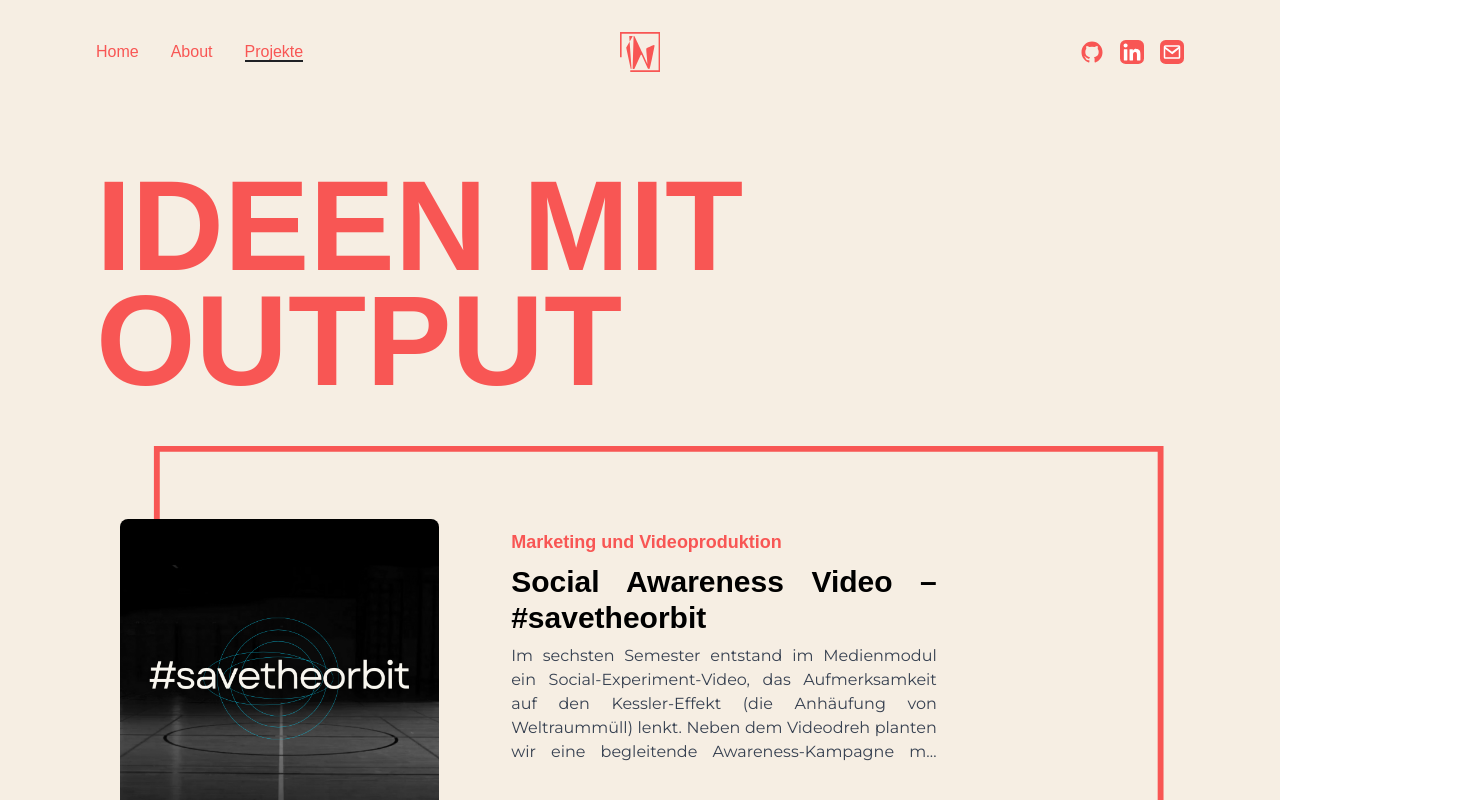
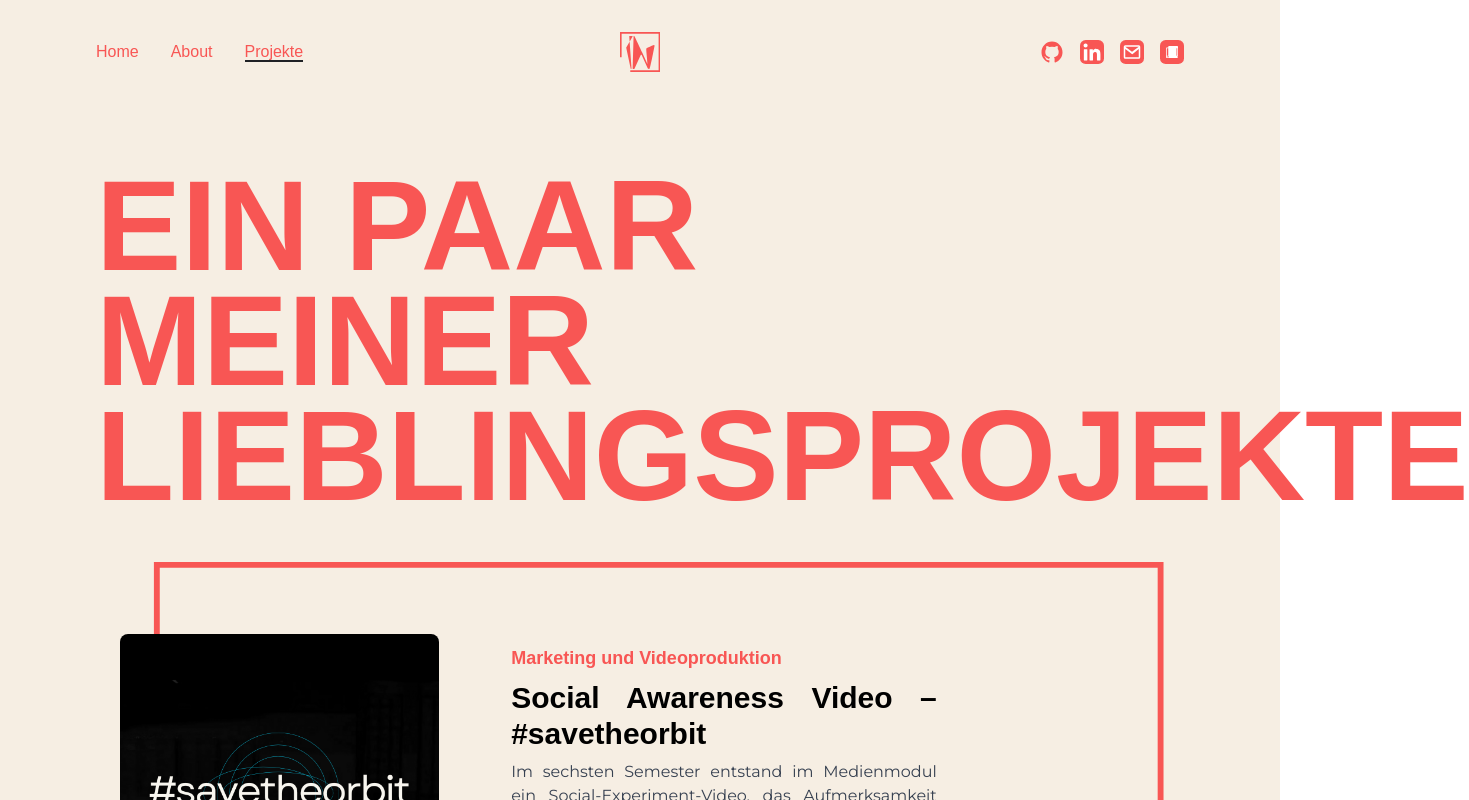
Before and after one commit to Ines2108/portfolio_new, a Next.js app: page /projekte in a window 1280 px wide. Shown: the top 800 px of the page, 1469 px wide, since content can reach past the window. Built offline with nearby package versions, Linux system fonts and the light colour scheme; a web font is replaced by a local one.

Commit message:
Adjust easterEgg and add one

```diff
--- a/src/components/AboutText.js
+++ b/src/components/AboutText.js
@@ -49,7 +49,7 @@ const AboutText = () => {
             text={easterEggData.strong.text}
             index={easterEggData.strong.index}
             video={easterEggData.strong.video}>
-            <span className="cursor-pointer hover:text-secundary transition">
+            <span className="cursor-pointer hover:text-secundary hover:font-bold transition">
               STRONG Nation® Kurs
             </span>
           </Popup>{" "}
--- a/src/components/Icons.js
+++ b/src/components/Icons.js
@@ -59,6 +59,25 @@ export const EmailIcon = ({ className, ...rest }) => (
     <path
       fill="#fff"
       d="M216 72a16 16 0 0 0-16-16H56a16 16 0 0 0-16 16v112a16 16 0 0 0 16 16h144a16 16 0 0 0 16-16V72Zm-16 0v.217l-72 54-72-54V72Zm0 112H56V96.783l70.3 52.688a8 8 0 0 0 9.4 0L200 96.783Z"
+    />
+  </motion.svg>
+);
+
+export const BookIcon = ({ className, ...rest }) => (
+  <motion.svg
+    xmlns="http://www.w3.org/2000/svg"
+    viewBox="0 0 256 256"
+    width="1.5em"
+    height="1.5em"
+    {...rest}
+    className={`w-full h-auto ${className}`}
+    initial={{ color: "#F85654" }}
+    whileHover={{ y: -2, color: "#4241B9" }}
+    transition={{ duration: 0.2 }}>
+    <rect width="256" height="256" fill="currentColor" rx="60" />
+    <path
+      fill="#fff"
+      d="M192 64H96a8 8 0 0 0-8 8v8H72a8 8 0 0 0-8 8v96a8 8 0 0 0 8 8h112a8 8 0 0 0 8-8V72a8 8 0 0 0-8-8Zm-96 24h88v80h-88Zm0 88v8H72v-8Zm96 8h-8v-8h8ZM72 88h16v80H72Zm24 0h80v80h-80Z"
     />
   </motion.svg>
 );
--- a/src/components/NavBar.js
+++ b/src/components/NavBar.js
@@ -1,9 +1,11 @@
 import React, { useState } from "react";
 import Link from "next/link";
 import { useRouter } from "next/router";
-import { EmailIcon, GithubIcon, LinkedInIcon } from "./Icons";
+import { BookIcon, EmailIcon, GithubIcon, LinkedInIcon } from "./Icons";
 import dynamic from "next/dynamic";
 import { motion } from "framer-motion";
+import Popup from "./Popup";
+import { easterEggData } from "@/data/easterEggData";
 
 const Logo = dynamic(() => import("@/components/Logo"), {
   ssr: false,
@@ -52,6 +54,7 @@ const CustomMobileLink = ({ href, title, className = "", toggle }) => {
 
 const NavBar = () => {
   const [isOpen, setIsOpen] = useState(false);
+  const router = useRouter();
 
   const handleClick = () => {
     setIsOpen(!isOpen);
@@ -112,6 +115,17 @@ const NavBar = () => {
             rel="noopener noreferrer">
             <EmailIcon />
           </a>
+          {router.asPath.startsWith("/projekte") && (
+            <Popup
+              title={easterEggData.booknerd.title}
+              text={easterEggData.booknerd.text}
+              index={easterEggData.booknerd.index}
+              image={easterEggData.booknerd.image}>
+              <span className="cursor-pointer">
+                <BookIcon className="w-6 h-6 text-primary hover:text-secundary transition" />
+              </span>
+            </Popup>
+          )}
         </nav>
       </div>
 
--- a/src/data/easterEggData.js
+++ b/src/data/easterEggData.js
@@ -2,6 +2,8 @@ import Itnes from "../../public/images/easterEggs/ITnes.jpg";
 import skydive from "../../public/images/easterEggs/Ines_Skydive.jpg";
 import walhai from "../../public/images/easterEggs/walhai.jpg";
 import prost from "../../public/images/easterEggs/Ines_mit_Wein.jpeg";
+import kindle from "../../public/images/easterEggs/Kindle_und_Katze.jpeg";
+import code from "../../public/images/easterEggs/Ines_am_verzweifeln.jpeg";
 
 export const easterEggData = {
   intro: {
@@ -13,17 +15,23 @@ Einfach mal drüberhovern, reinlesen, schmunzeln.`,
   },
   frontend: {
     title: "Mehr als Code – mein kreativer Aha-Moment",
-    index: "01 / 05",
+    index: "01 / 06",
     text: `Ich dachte lange, mein Herz schlägt für Code.<br>
-Doch während meines Frontend-Praktikums habe ich gemerkt: Mir fehlt etwas. Der kreative Spielraum, die Vielfalt, das Konzipieren.
-Das hat mir die Augen geöffnet: Ich will mehr als nur Coden. Ich will gestalten, mitdenken, mitentwickeln.<br>
-Heute weiß ich: Ich bin ein echter Allrounder – mit Background in Zahlen und Finanzen, aber einem Faible für UX, digitale Kommunikation, Design und Storytelling. <br>
-Und ja – ich mag’s, wenn’s nicht nur funktioniert, sondern auch richtig gut aussieht 😄`,
+Doch während meines Frontend-Praktikums habe ich gemerkt: Mir fehlt etwas. Der kreative Spielraum, das Designen, das Konzipieren.
+Das hat mir die Augen geöffnet: Ich will Ideen zum Leben bringen, nicht nur Code zum Laufen. <br><br>
+Kleiner Fun Fact am Rande: Ich habe diese Seite selbst programmiert – mit mehr Schweiß und Verzweiflungsausbrüchen
+als Glücksmomenten. Aber immerhin läuft sie. Und sieht dabei ganz passabel aus, oder?`,
+    image: [
+      {
+        src: code.src,
+        alt: "Ines am Verzeifeln beim Programmieren",
+      },
+    ],
   },
   itnes: {
-    title: "ITnes – wie alles begann",
-    index: "02 / 05",
-    text: `Der Spitzname ITnes ist übrigens kein Künstlername – er ist mir in meinem allerersten IT-Job passiert.
+    title: "IT-nes – wie alles begann",
+    index: "02 / 06",
+    text: `Der Spitzname IT-nes ist mir in meinem allerersten IT-Job passiert.
 Damals beim Quereinstieg in der Grand Garage war ich die „Neue“ im Tech-Team.
 Als ich das erste Mal am Code tüftelte, meinte eine Kollegin lachend:
 „Wow, du bist ja jetzt nicht mehr Ines, sondern IT-nes!“ <br>
@@ -46,7 +54,7 @@ Gerne bring ich auch Kolleg*innen nach Feierabend zum Schwitzen 😄`,
   },
   travel: {
     title: "Abenteuerlustig mit Bauchkribbeln",
-    index: "04 / 05",
+    index: "04 / 06",
     text: `Nach meiner Zeit bei Hofer habe ich mir eine kleine Auszeit gegönnt – sechs Wochen ganz allein durch Australien. <br>
 Eine Reise, die nicht nur mein Englisch, sondern vor allem meine Reiselust und Neugier aufs Unbekannte geweckt hat. <br>
 Seitdem zieht’s mich immer wieder hinaus in die Welt: <br>
@@ -65,12 +73,26 @@ Und keine Sorge: Auch beruflich lande ich immer wieder sicher. Meistens sogar au
       },
     ],
   },
+  booknerd: {
+    title: "Wenn ich mal ein bisschen Abstand zur Realität brauche",
+    index: "05 / 06",
+    text: `Ja, ich liebe Bücher. Nein, leider keine Biografien. Auch keine hochphilosophischen Werke. <br>
+Dafür aber umso mehr Feen, Drachen und ein bisschen Romantasy-Chaos. <br>
+Mein Herz schlägt für Velaris und für A Court of Thorns and Roses. <br>
+Falls du das auch feierst (oder zumindest kennst): Welcome to the Night Court. Wenn nicht – auch nicht schlimm, immerhin liest du gerade mein Portfolio 😄`,
+    image: [
+      {
+        src: kindle.src,
+        alt: "Buchcover-Illustration 'Das Reich der sieben Höfe' mit Katze",
+      },
+    ],
+  },
   happy: {
-    title: "Mein Happy Place",
-    index: "05 / 05",
+    title: "Lieblingsteil: der Schluss mit Wein",
+    index: "06 / 06",
     text: `Sonne, frische Luft, gute Gesellschaft und vielleicht ein kaltes Bier oder ein Glaserl Wein:
 Mehr brauch ich nicht, um glücklich zu sein. <br>
-Ob mit Familie, Freund*innen oder Kolleg*innen – am liebsten sitze ich draußen, witzle herum und genieß einfach den Moment. <br>
+Ob mit Familie, Freund*innen oder Kolleg*innen – am liebsten sitze ich draußen, witzle herum und genieße einfach den Moment. <br>
 (Apropos: Wenn du bis hierher alle Easter Eggs gefunden hast – Prost! Das war das letzte 🎉)`,
     image: [
       {
--- a/src/pages/index.js
+++ b/src/pages/index.js
@@ -112,7 +112,8 @@ export default function Home() {
                 <Popup
                   title={easterEggData.frontend.title}
                   text={easterEggData.frontend.text}
-                  index={easterEggData.frontend.index}>
+                  index={easterEggData.frontend.index}
+                  image={easterEggData.frontend.image}>
                   <span className="cursor-pointer hover:text-secundary transition">
                     Frontend Developer
                   </span>
--- a/src/pages/projekte.js
+++ b/src/pages/projekte.js
@@ -26,14 +26,14 @@ const ProjectsPage = () => {
             className="mb-10 text-primary"
             text={
               <>
-                Ideen mit{" "}
+                Ein paar meiner{" "}
                 <Popup
                   title={easterEggData.happy.title}
                   text={easterEggData.happy.text}
                   index={easterEggData.happy.index}
                   image={easterEggData.happy.image}>
                   <span className="cursor-pointer hover:text-secundary transition">
-                    Output
+                    Lieblingsprojekte
                   </span>
                 </Popup>
               </>
```
Also changed, not shown: public/images/easterEggs/Ines_am_verzweifeln.jpeg (added), public/images/easterEggs/Kindle_und_Katze.jpeg (added).
